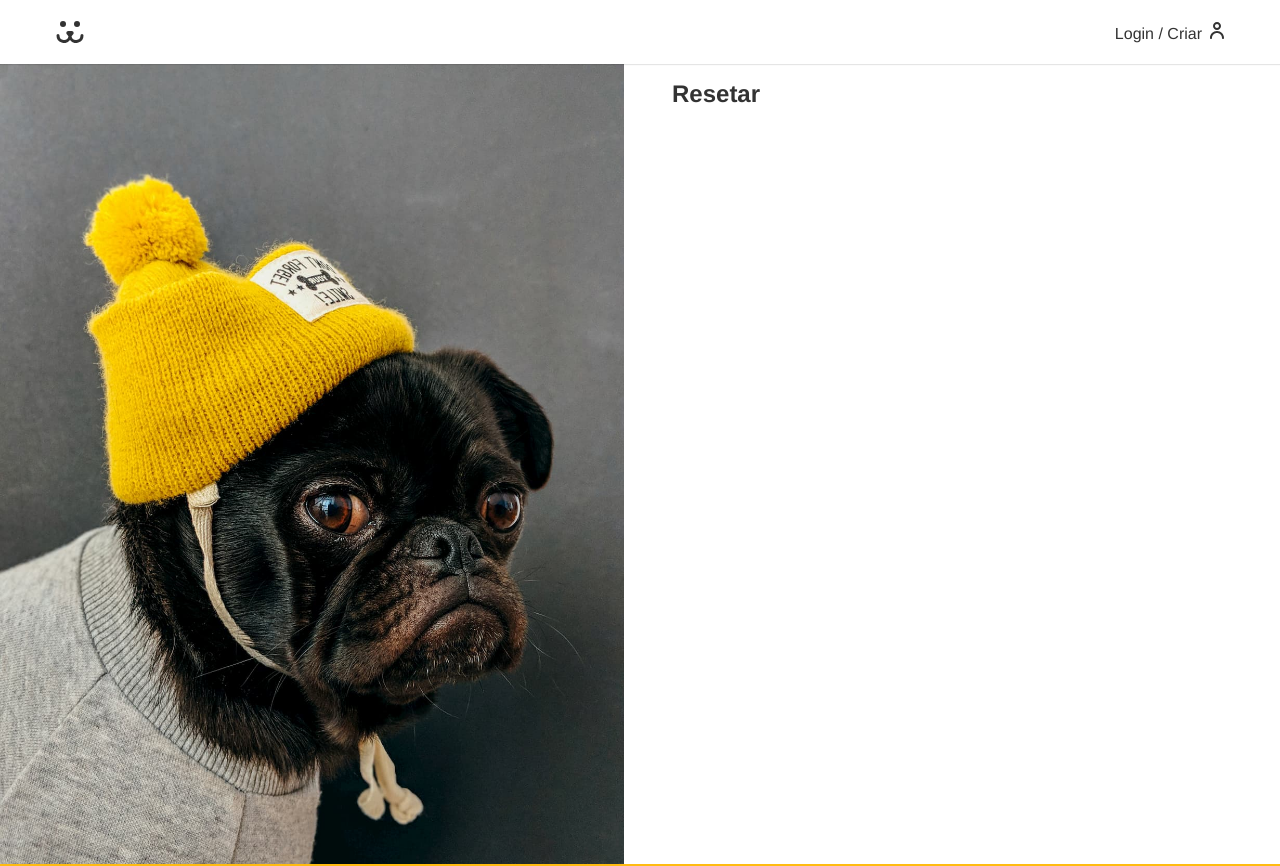
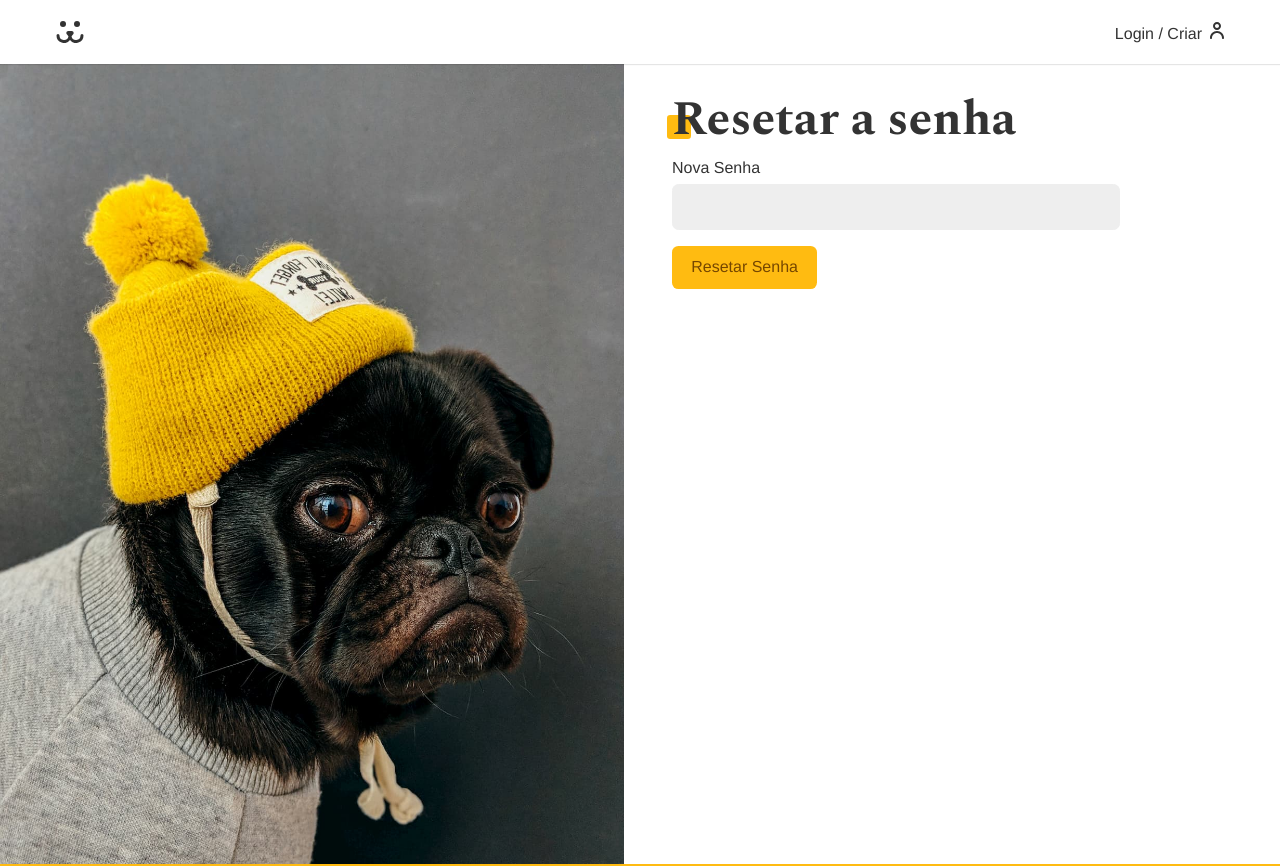
Before and after one commit to allangdasilva/projeto-dogs-next, a Next.js app: page /login/resetar in a window 1280 px wide. Shown: the top 866 px of the page. Built offline with nearby package versions, Linux system fonts and the light colour scheme.

Commit message:
Login(resetar) configurado

```diff
--- /dev/null
+++ b/src/actions/post-resetar.tsx
@@ -0,0 +1,27 @@
+"use server";
+
+import { RESETAR_POST } from "@/functions/api";
+import apiError from "@/functions/apiError";
+import { redirect } from "next/navigation";
+
+export default async function resetarPost(state: {}, formData: FormData) {
+  const login = formData.get("login") as string | null;
+  const key = formData.get("key") as string | null;
+  const password = formData.get("password") as string | null;
+
+  try {
+    if (!login || !key || !password) throw new Error("Preencha os dados.");
+    if (password?.length < 6)
+      throw new Error("A senha deve ter no mínimo 6 dígitos.");
+
+    const { url } = RESETAR_POST();
+    const response = await fetch(url, {
+      method: "POST",
+      body: formData,
+    });
+    if (!response.ok) throw new Error("Não autorizado.");
+  } catch (error: unknown) {
+    return apiError(error);
+  }
+  redirect("/login");
+}
--- a/src/app/login/resetar/page.tsx
+++ b/src/app/login/resetar/page.tsx
@@ -1,3 +1,4 @@
+import FormResetar from "@/components/login/FormResetar";
 import { Metadata } from "next";
 
 export const metadata: Metadata = {
@@ -5,12 +6,23 @@
   description: "Resete a sua senha.",
 };
 
-export default async function ResetarPage() {
+type ResetarSearchParams = {
+  searchParams: {
+    key: string;
+    login: string;
+  };
+};
+
+export default async function ResetarPage({
+  searchParams,
+}: ResetarSearchParams) {
+  const searchP = await searchParams;
   return (
     <>
-      <main>
-        <h1>Resetar</h1>
-      </main>
+      <div className="animeLeft">
+        <h1 className="title">Resetar a senha</h1>
+        <FormResetar keyToken={searchP.key} login={searchP.login} />
+      </div>
     </>
   );
 }
--- /dev/null
+++ b/src/components/login/FormResetar.tsx
@@ -0,0 +1,52 @@
+"use client";
+
+import { useFormStatus } from "react-dom";
+import Button from "../forms/Button";
+import React, { useActionState } from "react";
+import Input from "@/components/forms/Input";
+import ErrorMessage from "../helper/ErrorMessage";
+import styles from "./FormLogin.module.css";
+import resetarPost from "@/actions/post-resetar";
+
+function ButtonForm() {
+  const { pending } = useFormStatus();
+  return (
+    <>
+      {pending ? (
+        <Button disabled={pending}>Carregando...</Button>
+      ) : (
+        <Button>Resetar Senha</Button>
+      )}
+    </>
+  );
+}
+export default function FormResetar({
+  keyToken,
+  login,
+}: {
+  keyToken: string;
+  login: string;
+}) {
+  const [state, action] = useActionState(resetarPost, {
+    ok: false,
+    error: "",
+    data: null,
+  });
+  const [url, setUrl] = React.useState("");
+
+  React.useEffect(() => {
+    setUrl(window.location.href.replace("perdeu", "resetar"));
+  }, []);
+
+  return (
+    <>
+      <form action={action} className={styles.form}>
+        <Input label="Nova Senha" name="password" type="password" />
+        <input type="hidden" name="key" value={keyToken} />
+        <input type="hidden" name="login" value={login} />
+        <ErrorMessage error={state.error} />
+        <ButtonForm />
+      </form>
+    </>
+  );
+}
--- a/src/functions/api.tsx
+++ b/src/functions/api.tsx
@@ -15,3 +15,8 @@
     url: API_URL + "/api/password/lost",
   };
 }
+export function RESETAR_POST() {
+  return {
+    url: API_URL + "/api/password/reset",
+  };
+}
```
